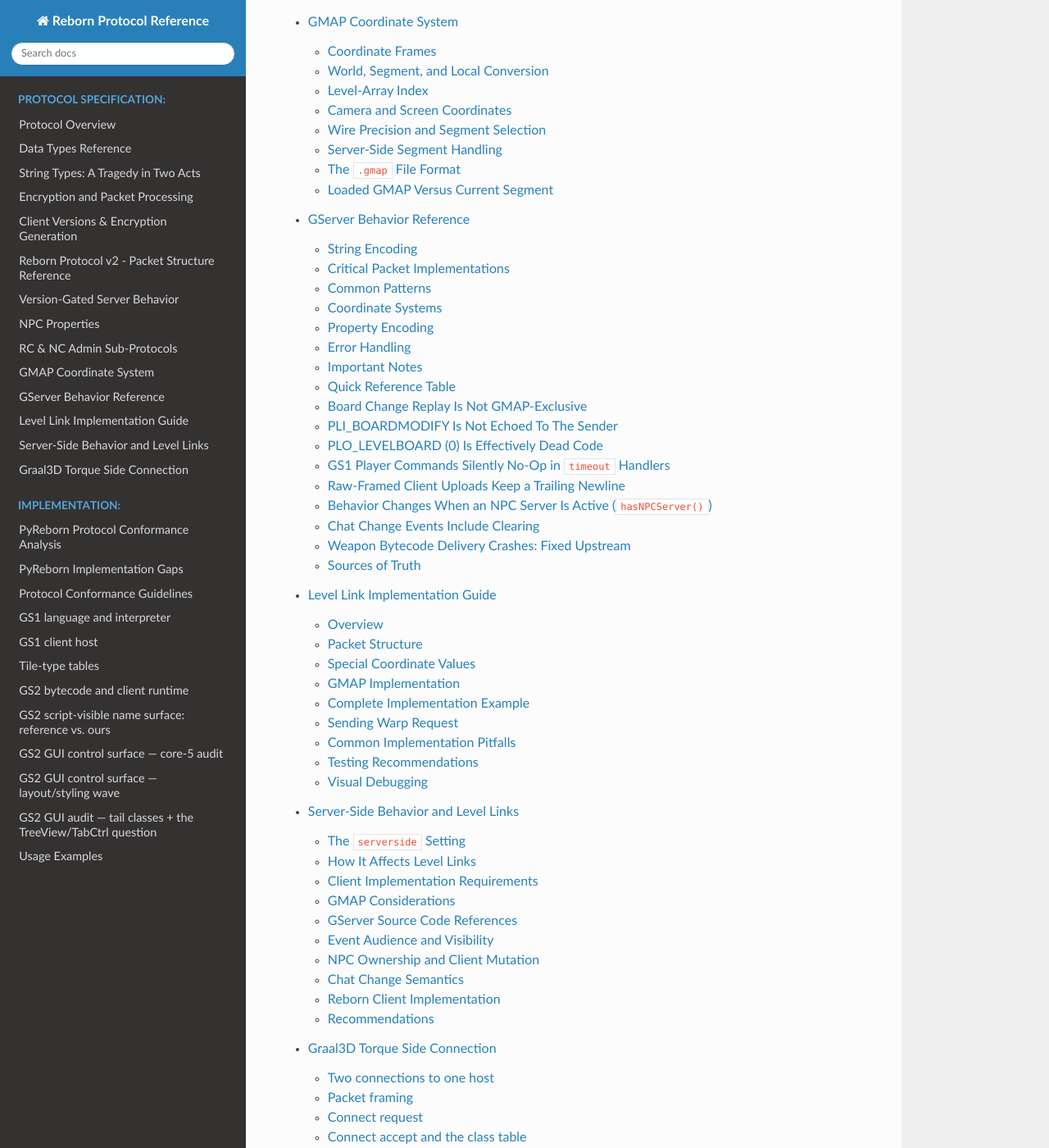
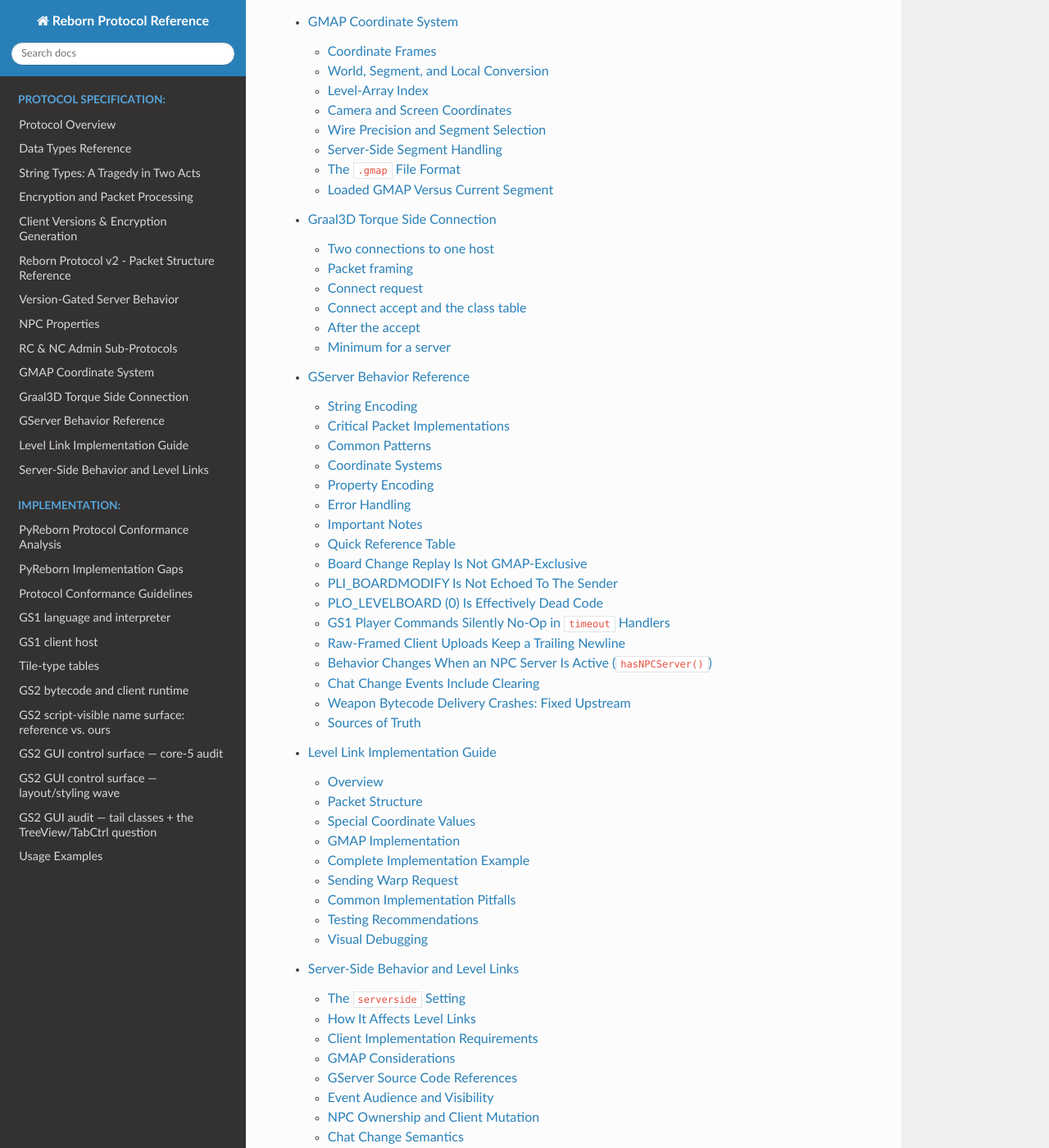
Before and after one commit to hosler/reborn-protocol-docs, a Sphinx documentation site: the page built from docs/index.rst, in a window 1280 px wide and 1400 px high, scrolled down 2647 px. Shown: the whole window at 82% size. Built offline with Sphinx 7.4.7 and the Read the Docs theme 3.1.0, drawn with Linux system fonts in a browser that asks for light colours; some of the changed text lies outside the part shown.

Commit message:
index: list the Graal3D page after gmap so it does not collide with other new pages
Co-Authored-By: Claude Opus 5.5 <noreply@anthropic.com>
Claude-Session: https://claude.ai/code/session_01UG2Sqj3AfdfVRC86AzKWQa

```diff
--- a/docs/index.rst
+++ b/docs/index.rst
@@ -26,10 +26,10 @@ implementation guidelines for Reborn servers and clients.
    protocol/npc-properties
    protocol/rc-nc-protocols
    protocol/gmap
+   protocol/graal3d-torque
    protocol/gserver-behavior
    protocol/level-link-implementation
    protocol/serverside-behavior
-   protocol/graal3d-torque
 
 .. toctree::
    :maxdepth: 2
```
